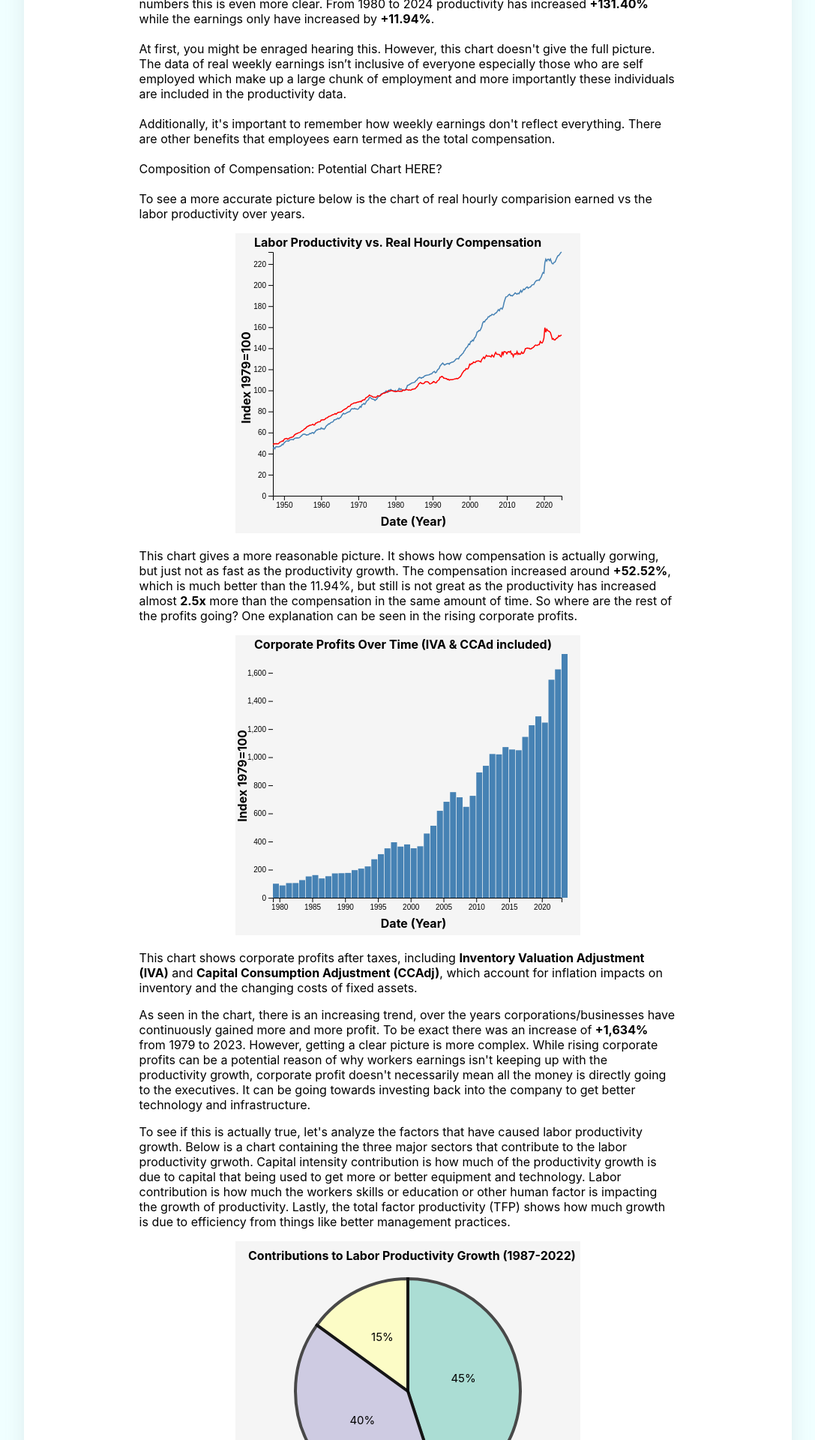
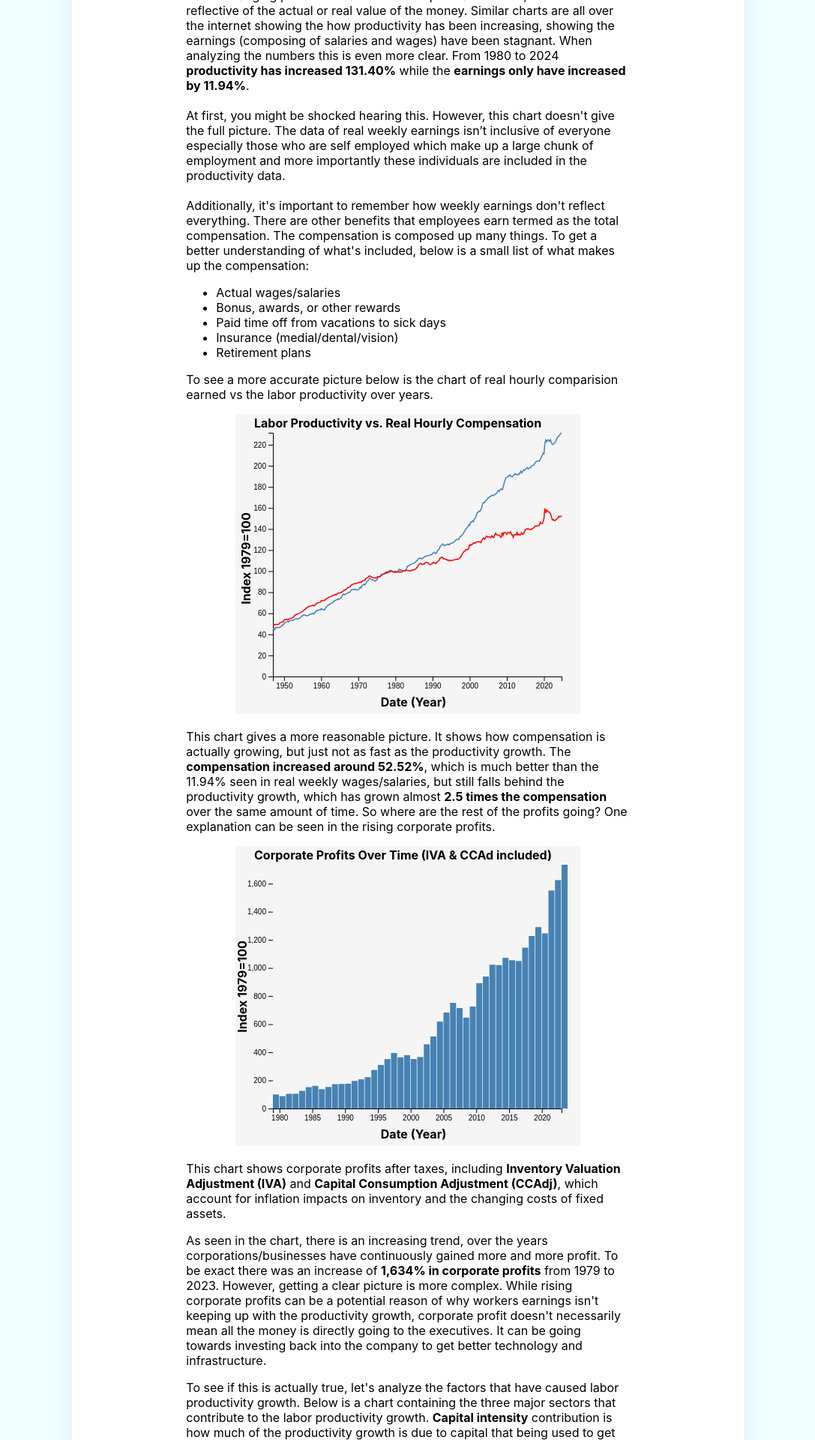
Before and after one commit to Jhr-4/DataVisualization_ProductivityEarnings, a React (Create React App) app: page / in a window 1280 px wide. Shown: the part 880-2800 px from the top of the page at 75% size, without its empty margins (96-1183 px from the left). Built offline with nearby package versions, Linux system fonts and the light colour scheme.

Commit message:
added explanation to pie chart & a conc

```diff
--- a/src/App.css
+++ b/src/App.css
@@ -5,10 +5,17 @@ body {
 .App {
   text-align: center;
   height: inherit;
-  margin: 5vh 10vw 5vh 10vw;
+  margin: 5vh 15vw 5vh 15vw;
   background-color: white;
   box-shadow: rgba(149, 157, 165, 0.2) 0px 8px 24px;
-  padding: 1vh 0 1vh 0;
+  padding: 1vh 2vw;
+}
+
+@media (max-width: 600px) {
+  .App {
+    margin: 5vh 5vw;
+    padding: 1vh 2vw;
+  }
 }
 
 .App-header {
--- a/src/App.js
+++ b/src/App.js
@@ -27,15 +27,18 @@ function App() {
 
       <div className='App-paragraph'>
         <p>
-          The chart above shows the real median weekly earnings of workers compared to the productivity in relation to the years. By 'real' all that is meant is that it accounts for inflation by using the <b>Consumer Price Index (CPI)</b> that tracks changing prices in what consumers purchases. Thus, it is more reflective of the actual or real value of the money. Similar charts are all over the internet showing the how productivity has been increasing, showing the earnings (composing of salaries and wages) have been stagnant. When analyzing the numbers this is even more clear. From 1980 to 2024 productivity has increased <b>+131.40%</b> while the earnings only have increased by <b>+11.94%</b>.
+          The chart above shows the real median weekly earnings of workers compared to the productivity in relation to the years. By 'real' all that is meant is that it accounts for inflation by using the <b>Consumer Price Index (CPI)</b> that tracks changing prices in what consumers purchases. Thus, it is more reflective of the actual or real value of the money. Similar charts are all over the internet showing the how productivity has been increasing, showing the earnings (composing of salaries and wages) have been stagnant. When analyzing the numbers this is even more clear. From 1980 to 2024 <b>productivity has increased 131.40%</b> while the <b>earnings only have increased by 11.94%</b>.
           <br /> <br />
-          At first, you might be enraged hearing this. However, this chart doesn't give the full picture. The data of real weekly earnings isn’t inclusive of everyone especially those who are self employed which make up a large chunk of employment and more importantly these individuals are included in the productivity data.
+          At first, you might be shocked hearing this. However, this chart doesn't give the full picture. The data of real weekly earnings isn’t inclusive of everyone especially those who are self employed which make up a large chunk of employment and more importantly these individuals are included in the productivity data.
           <br /> <br />
-          Additionally, it's important to remember how weekly earnings don't reflect everything. There are other benefits that employees earn termed as the total compensation.
-          <br /> <br />
-          Composition of Compensation:
-          Potential Chart HERE?
-          <br /> <br />
+          Additionally, it's important to remember how weekly earnings don't reflect everything. There are other benefits that employees earn termed as the total compensation. The compensation is composed up many things. To get a better understanding of what's included, below is a small list of what makes up the compensation:
+          <ul>
+            <li>Actual wages/salaries</li>
+            <li>Bonus, awards, or other rewards</li>
+            <li>Paid time off from vacations to sick days</li>
+            <li>Insurance (medial/dental/vision)</li>
+            <li>Retirement plans</li>
+          </ul>
           To see a more accurate picture below is the chart of real hourly comparision earned vs the labor productivity over years.
         </p>
       </div>
@@ -44,7 +47,7 @@ function App() {
 
       <div className='App-paragraph'>
         <p>
-          This chart gives a more reasonable picture. It shows how compensation is actually gorwing, but just not as fast as the productivity growth. The compensation increased around <b>+52.52%</b>, which is much better than the 11.94%, but still is not great as the productivity has increased almost <b>2.5x</b> more than the compensation in the same amount of time. So where are the rest of the profits going? One explanation can be seen in the rising corporate profits.
+          This chart gives a more reasonable picture. It shows how compensation is actually growing, but just not as fast as the productivity growth. The <b>compensation increased around 52.52%</b>, which is much better than the 11.94% seen in real weekly wages/salaries, but still falls behind the productivity growth, which has grown almost <b>2.5 times the compensation</b> over the same amount of time. So where are the rest of the profits going? One explanation can be seen in the rising corporate profits.
         </p>
       </div>
 
@@ -54,21 +57,27 @@ function App() {
       <p>This chart shows corporate profits after taxes, including <b>Inventory Valuation Adjustment (IVA)</b> and <b>Capital Consumption Adjustment (CCAdj)</b>, which account for inflation impacts on inventory and the changing costs of fixed assets.
       </p>
       <p>
-        As seen in the chart, there is an increasing trend, over the years corporations/businesses have continuously gained more and more profit. To be exact there was an increase of <b>+1,634%</b> from 1979 to 2023. However, getting a clear picture is more complex. While rising corporate profits can be a potential reason of why workers earnings isn't keeping up with the productivity growth, corporate profit doesn't necessarily mean all the money is directly going to the executives. It can be going towards investing back into the company to get better technology and infrastructure.
+        As seen in the chart, there is an increasing trend, over the years corporations/businesses have continuously gained more and more profit. To be exact there was an increase of <b>1,634% in corporate profits</b> from 1979 to 2023. However, getting a clear picture is more complex. While rising corporate profits can be a potential reason of why workers earnings isn't keeping up with the productivity growth, corporate profit doesn't necessarily mean all the money is directly going to the executives. It can be going towards investing back into the company to get better technology and infrastructure.
       </p>
       <p>
-        To see if this is actually true, let's analyze the factors that have caused labor productivity growth. Below is a chart containing the three major sectors that contribute to the labor productivity grwoth. Capital intensity contribution is how much of the productivity growth is due to capital that being used to get more or better equipment and technology. Labor contribution is how much the workers skills or education or other human factor is impacting the growth of productivity. Lastly, the total factor productivity (TFP) shows how much growth is due to efficiency from things like better management practices.
+        To see if this is actually true, let's analyze the factors that have caused labor productivity growth. Below is a chart containing the three major sectors that contribute to the labor productivity growth. <b>Capital intensity</b> contribution is how much of the productivity growth is due to capital that being used to get more or better equipment and technology. <b>Labor contribution</b> is how much the workers skills or education or other related factor is impacting the growth of productivity. Lastly, the <b>total factor productivity (TFP)</b> shows how much growth is due to efficiency from things like better management practices.
       </p>
 
     </div>
     <PieChart filePath={`${process.env.PUBLIC_URL}/data/ProductivityContribution.csv`} title="Contributions to Labor Productivity Growth (1987-2022)" values="values"/>
     <div className='App-paragraph'>
       <p>
-        what this data means explain...
+        Overall this chart shows how capital intensity have had the largest impact on the growing productivity accounting for 45%, followed by TFP which is 40%. However, it's interesting to see how labor only has a 15% increase. Basically, the investments in technology, automation, and improved management practices have had a larger impact on productivity than the increasing worker skills/education.
+        <br/><br/>
+        This indicates how just because the productivity is growing doesn't mean the wages will follow the same trend at the same rate. Many times the profit from the increasing productivity goes to the companies/corporations or is reinvested via capital improvements as seen by the chart. This is one of the reasons by the wages and compensation lags behind the increasing trend of productivity.
+        <br/><br/>
+        Additionally, with the recent advancements in Artificial Intelligence (AI), the gap is likely to just further increase. Many companies have been investing heavily in AI it to automate jobs, increase efficiency, and therefor increase their output. This will result in the productivity to grow even more which likely won't be reflected in the earnings of employees.
       </p>
 
       <p>
-        conclude..
+        All in all, yes the trend is clear productivity in the U.S. is increasing heavily every year and the earnings of employees isn't keeping pace. While it may seem that the earnings are stagnant when looking at just the real wages, this isn't the full earnings of employees. Many earn bonuses and other forms of compensations which has been increasing slowly over the years, however is still isn't growing at the same speed as the productivity. This is essentially explained by the corporate profits which are increasing at a drastic rate from which a portion is reinvested back into the company. This is important to note as there's usually a large portion of profits going towards increasing the technology and machinery used in the companies. Which in turn also leads to a growth in the overall productivity, but at the cost of employees who aren't aren't earning at the same rate as the productivity increase.
+        <br/><br/>
+        This also brings light to the other problems like the income inequality/disparity. Many times the productivity just benefits the corporations or the top executives. The benefits of productivity don't always end up going to the workers/employees. To make sure this changes, there must be some form of policies to regulate the system. For example, policies to maintain a balance between the earnings of employees with the spendings on capital in comparisons to the productivity.
       </p>
     </div>
 
@@ -87,10 +96,11 @@ function App() {
         <h2>Data Sources:</h2>
         <hr />
           <ul>
-            <li><b>Productivity: </b><a href='https://fred.stlouisfed.org/series/OPHNFB'>U.S. Bureau of Labor Statistics via FRED (OPHNFB)</a></li>
-            <li><b>Weekly Real Earnings: </b><a href='https://fred.stlouisfed.org/series/LES1252881600Q'>U.S. Bureau of Labor Statistics via FRED (LES1252881600Q)</a></li>
-            <li><b>Real Hourly Compensation: </b><a href='https://fred.stlouisfed.org/series/COMPRNFB'>U.S. Bureau of Labor Statistics via FRED (COMPRNFB)</a></li>
-            <li><b>Corporate Profits: </b> <a href='https://fred.stlouisfed.org/series/CPATAX'>U.S. Bureau of Labor Statistics via FRED (CPATAX)</a></li>
+            <li><b>Contributions to Productivity Growth</b> <a href='https://www.bls.gov/news.release/prod3.tb.htm'>U.S. Bureau of Labor Statistics</a></li>
+            <li><b>Productivity: </b><a href='https://fred.stlouisfed.org/series/OPHNFB'>FRED - U.S. Bureau of Labor Statistics (OPHNFB)</a></li>
+            <li><b>Weekly Real Earnings: </b><a href='https://fred.stlouisfed.org/series/LES1252881600Q'>FRED - U.S. Bureau of Labor Statistics (LES1252881600Q)</a></li>
+            <li><b>Real Hourly Compensation: </b><a href='https://fred.stlouisfed.org/series/COMPRNFB'>FRED - U.S. Bureau of Labor Statistics (COMPRNFB)</a></li>
+            <li><b>Corporate Profits: </b> <a href='https://fred.stlouisfed.org/series/CPATAX'>FRED - U.S. Bureau of Labor Statistics via (CPATAX)</a></li>
           </ul>
       </div>
 
```
